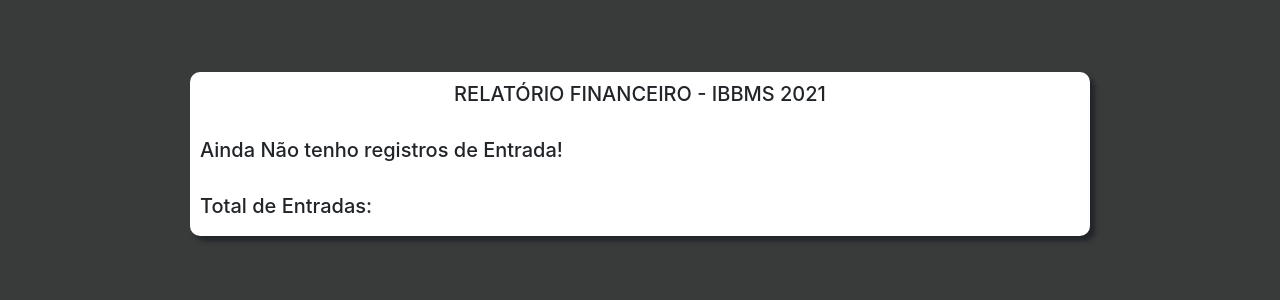
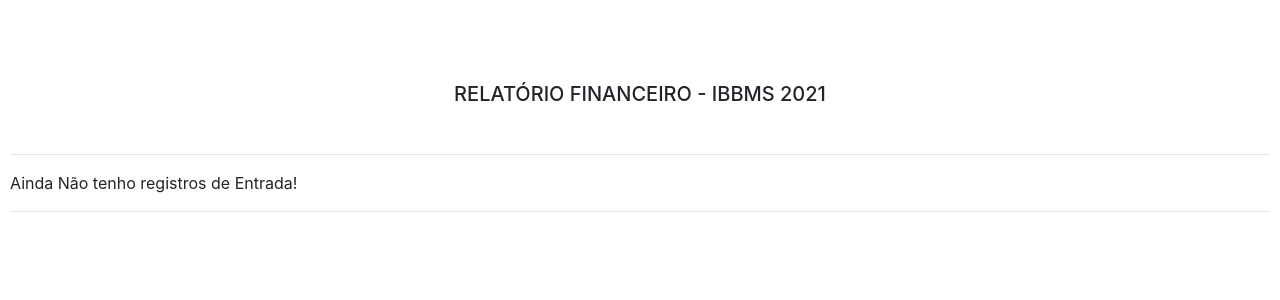
Before and after one commit to spinho010/heroku, a Django app: page /pdf/ in a window 1280 px wide. Shown: the top 300 px of the page. Run offline with Django 3.2, Linux system fonts and the light colour scheme; some libraries are stand-ins or nearby versions.

Commit message:
Update boot.html

```diff
--- a/templates/boot.html
+++ b/templates/boot.html
@@ -16,25 +16,17 @@
             text-align: center;
         }
         h2{
-            font-size: 20px;
+            font-size: 25px;
         }
         body{
-            background-color: rgb(57, 59, 59);
-
-        }
-        main{
-            background-color: white;
-            box-shadow: 5px 5px 5px;
-            width: 900px;
-            margin: auto;
             padding: 10px;
-            border-radius: 10px;
         }
     </style>
     <br><br><br>
     <main>
         <h1>RELATÓRIO FINANCEIRO - IBBMS 2021</h1>
         <br>
+        <hr>
         <h2>
             {% for dizimo in object_list %}
                 <tr>
@@ -42,12 +34,17 @@
                     <td>{{ dizimo.data_entrada }}</td><br>
                 </tr>
             {% empty %}
+        </h2>
 
                 <td colspan="3">Ainda Não tenho registros de Entrada!</td>
 
             {% endfor %}
+        <hr>
             <br><br>
-            <h2>Total de Entradas: </h2>
     </main>
+
+    <script>
+        window.print("")
+    </script>
 </body>
 </html>
```
